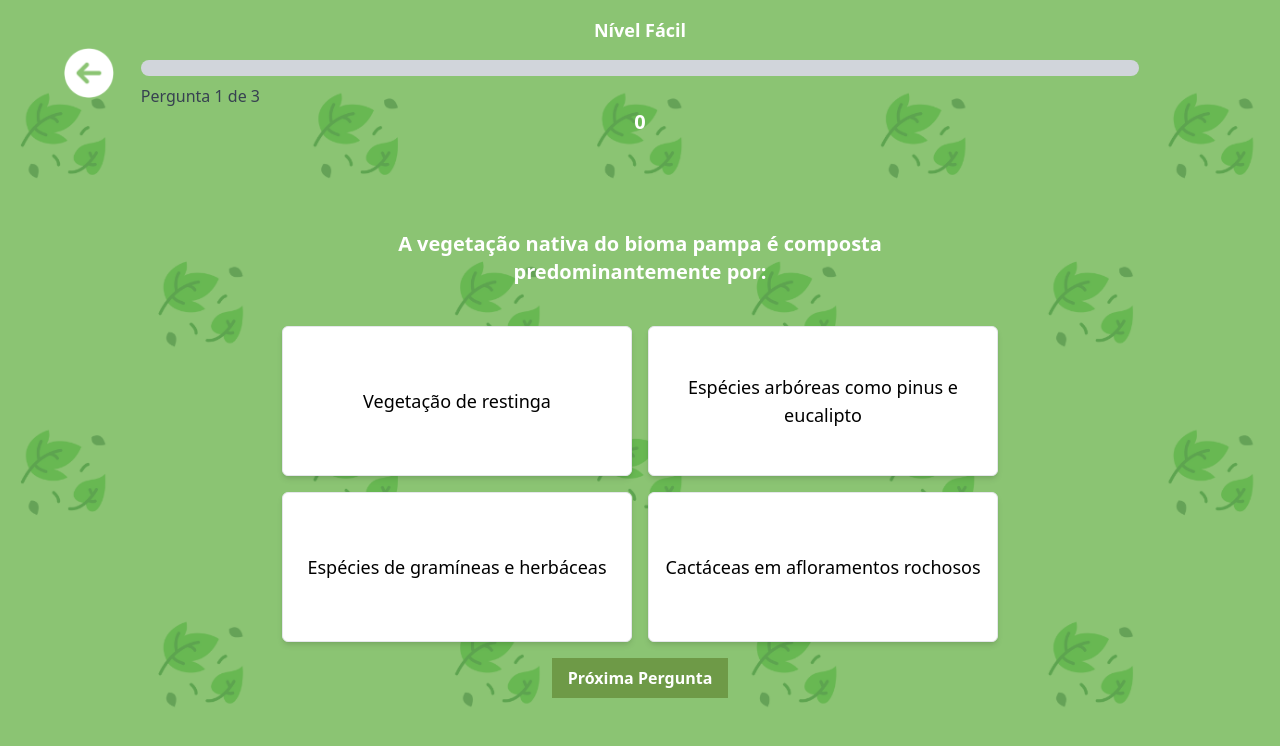
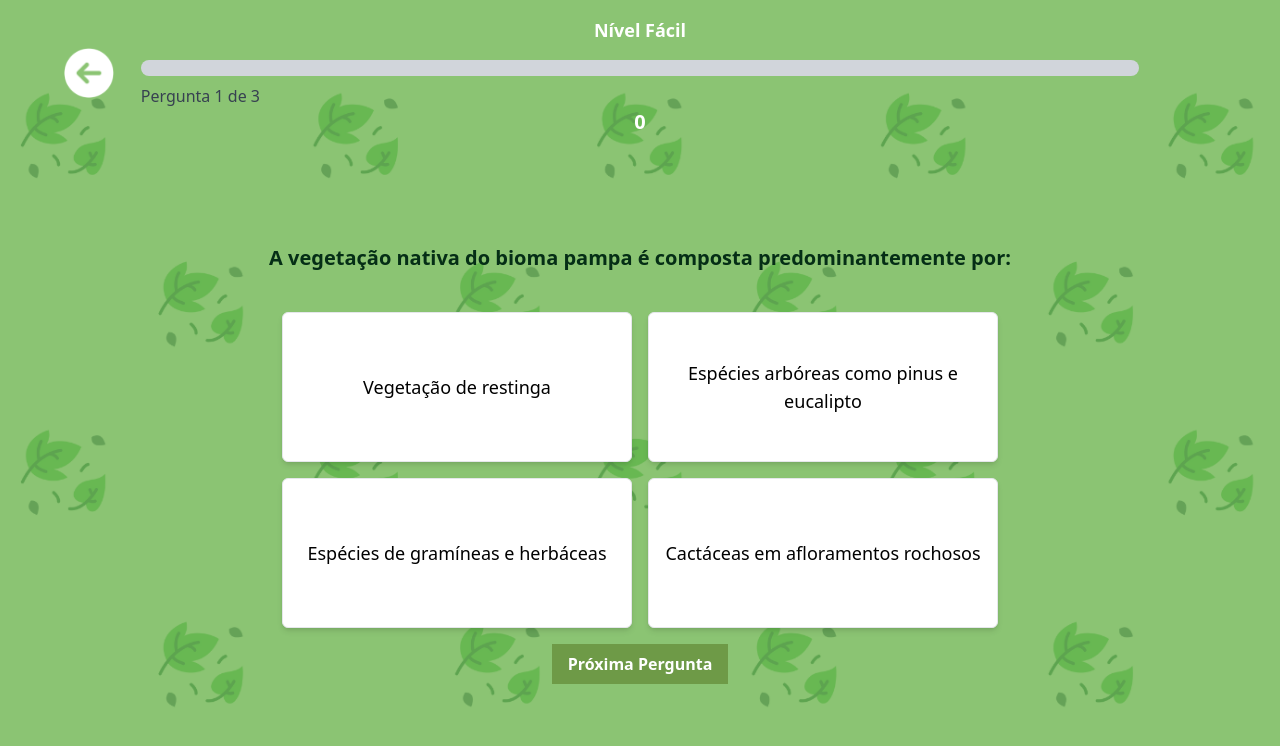
Before and after one commit to marianakemmerich/tcc-pampa-quiz, a React (Create React App) app: page /quiz-flora in a window 1280 px wide. Shown: the top 746 px of the page. Built offline with nearby package versions, Linux system fonts and the light colour scheme; data requests are answered from the project's data file.

Commit message:
refactor: pass hardcoded category to question component

```diff
--- a/src/components/Question.tsx
+++ b/src/components/Question.tsx
@@ -1,12 +1,21 @@
 interface QuestionProps {
-  question: string
+  question: string;
+  category: 'fauna' | 'flora' | 'geral'
 }
 
-const Question = ({ question }: QuestionProps) => {
+const Question = ({ question, category }: QuestionProps) => {
+  const categoryColor = {
+    fauna: 'text-yellow-900',
+    flora: 'text-green-950',
+    geral: 'text-blue-950',
+  }
+
   return (
     <div className="w-full flex items-center justify-center mt-8 mb-2">
-      <div className="w-2/3 p-4">
-        <h2 className="text-xl text-white font-bold text-center">{question}</h2>
+      <div className="mx-8 p-4">
+        <h2 className={`text-xl font-bold text-center ${categoryColor[category]}`}>
+          {question}
+        </h2>
       </div>
     </div>
   )
--- a/src/pages/Fauna.tsx
+++ b/src/pages/Fauna.tsx
@@ -140,7 +140,7 @@ const Fauna = () => {
           <p>Carregando perguntas...</p>
         ) : currentQuestion ? (
           <>
-            <Question question={currentQuestion.question} />
+            <Question question={currentQuestion.question} category='fauna' />
             <div className='grid grid-cols-1 md:grid-cols-2 gap-4 mt-4'>
               {currentQuestion.options.map((option, index) => (
                 <Alternative
--- a/src/pages/Flora.tsx
+++ b/src/pages/Flora.tsx
@@ -140,7 +140,7 @@ const Flora = () => {
           <p>Carregando perguntas...</p>
         ) : currentQuestion ? (
           <>
-            <Question question={currentQuestion.question} />
+            <Question question={currentQuestion.question} category='flora' />
             <div className='grid grid-cols-1 md:grid-cols-2 gap-4 mt-4'>
               {currentQuestion.options.map((option, index) => (
                 <Alternative
--- a/src/pages/Geral.tsx
+++ b/src/pages/Geral.tsx
@@ -140,7 +140,7 @@ const Geral = () => {
           <p>Carregando perguntas...</p>
         ) : currentQuestion ? (
           <>
-            <Question question={currentQuestion.question} />
+            <Question question={currentQuestion.question} category='geral' />
             <div className='grid grid-cols-1 md:grid-cols-2 gap-4 mt-4'>
               {currentQuestion.options.map((option, index) => (
                 <Alternative
```
